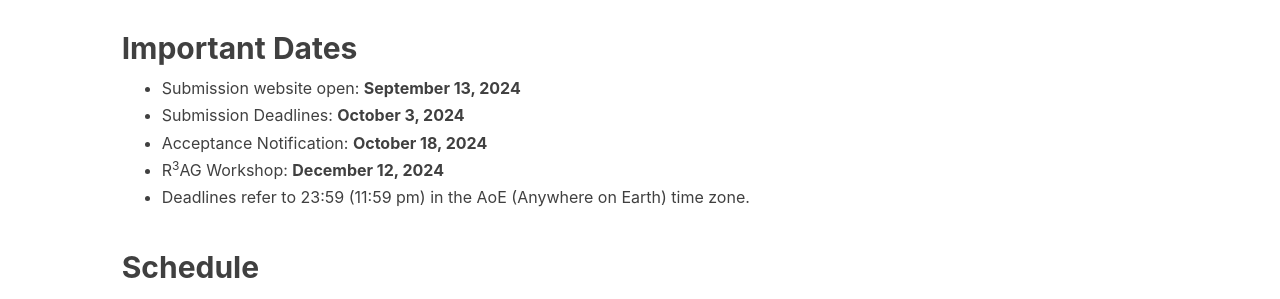
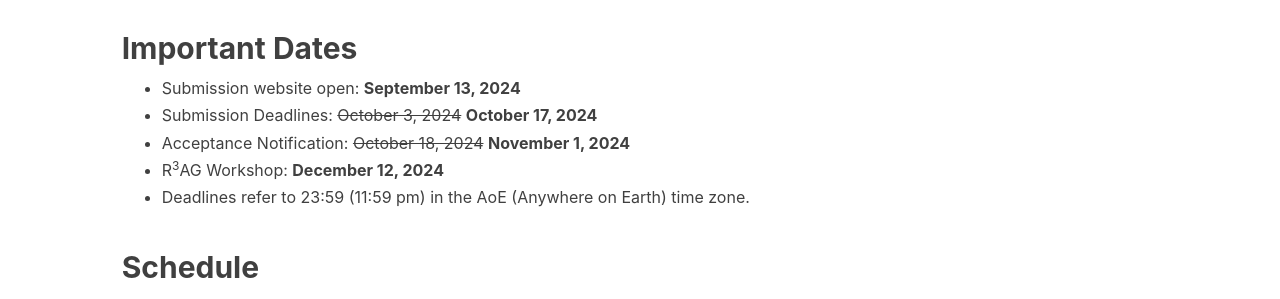
Before and after one commit to R3AG-SIGIR-AP/R3AG-SIGIR-AP.github.io, a Jekyll site: the page built from index.md, in a window 1280 px wide. Shown: the part 1630-1929 px from the top of the page. Built offline with Jekyll 4.4.1, drawn with Linux system fonts in a browser that asks for light colours; nearby versions of some CDN libraries; our own code applies the rules of GitHub Pages for plain Markdown files.

Commit message:
Update index.md

```diff
--- a/index.md
+++ b/index.md
@@ -28,8 +28,8 @@ At least one author of each accepted paper must attend the workshop on-site and
 
 ## <a name='Important Dates' style="color: inherit; text-decoration: none; text-align: center;"> Important Dates </a>
 - Submission website open: **September 13, 2024**<br/>
-- Submission Deadlines: **October 3, 2024**<br/>
-- Acceptance Notification: **October 18, 2024**<br/>
+- Submission Deadlines: ~~October 3, 2024~~ **October 17, 2024** <br/>
+- Acceptance Notification: ~~October 18, 2024~~ **November 1, 2024**<br/>
 - R<sup>3</sup>AG Workshop: **December 12, 2024**
 - Deadlines refer to 23:59 (11:59 pm) in the AoE (Anywhere on Earth) time zone.
 
```
